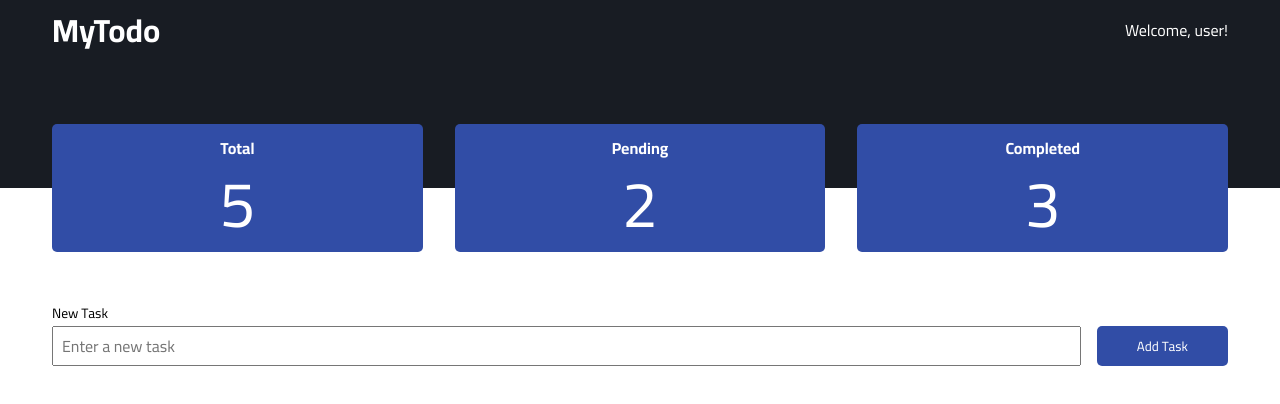
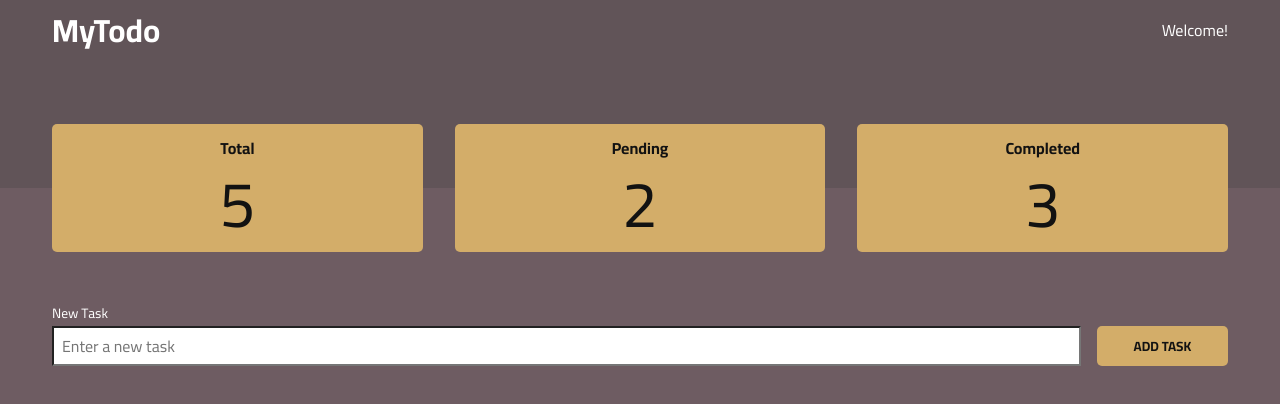
Before and after one commit to flaviare1s/my-todo, a React (Vite) app: page / in a window 1280 px wide. Shown: the top 404 px of the page. Built offline with nearby package versions, Linux system fonts and the light colour scheme.

Commit message:
Adiciona useSate para listar as tarefas e ajusta cores dos estilos

```diff
--- a/src/components/Header/Header.tsx
+++ b/src/components/Header/Header.tsx
@@ -8,7 +8,7 @@ export const Header: React.FC = () => {
       <div className={styles.container}>
         <div>
           <h1>MyTodo</h1>
-          <span>Welcome, user!</span>
+          <span>Welcome!</span>
         </div>
         <div>
           <StatsCard title="Total" value={5} />
--- a/src/components/Header/styles.module.scss
+++ b/src/components/Header/styles.module.scss
@@ -1,5 +1,5 @@
 .header {
-  background-color: #181c23;
+  background-color: #615458;
   color: #fff;
 
   .container {
--- a/src/components/StatsCard/styles.module.scss
+++ b/src/components/StatsCard/styles.module.scss
@@ -1,5 +1,6 @@
 .stats_card {
-  background-color: #314da6;
+  background-color: #D3AD69;
+  color: #121212;
   width: 100%;
   padding: 1rem;
   text-align: center;
@@ -29,3 +30,16 @@
     }
   }
 }
+
+@media screen and (max-width: 360px) {
+  .stats_card {
+    h2 {
+      font-size: 0.5rem;
+      margin-left: -8px;
+    }
+
+    span {
+      font-size: 2rem;
+    }
+  }
+}
--- a/src/components/Tasks/Tasks.tsx
+++ b/src/components/Tasks/Tasks.tsx
@@ -1,12 +1,32 @@
 import styles from "./styles.module.scss";
-import React from "react";
+import React, { FormEvent, useState } from "react";
+
+interface Task {
+  title: string;
+  done: boolean;
+  id: number;
+}
 
 export const Tasks: React.FC = () => {
-  const [taskTitle, setTaskTitle] = React.useState("");
+  const [taskTitle, setTaskTitle] = useState("");
+  const [tasks, setTasks] = useState([] as Task[]);
+
+  function handleSubmitAddTask(e: FormEvent) {
+    e.preventDefault();
+
+    setTasks([
+      ...tasks,
+      {
+        id: 1,
+        title: taskTitle,
+        done: false,
+      },
+    ]);
+  }
 
   return (
     <section className={styles.container}>
-      <form>
+      <form onSubmit={handleSubmitAddTask}>
         <div>
           <label htmlFor="task-title">New Task</label>
           <input
@@ -19,6 +39,15 @@ export const Tasks: React.FC = () => {
         </div>
         <button type="submit">Add Task</button>
       </form>
+
+      <ul>
+        {tasks.map((task) => (
+          <li>
+            <input type="checkbox" name="task" id={`${task.id}`} />
+            <label htmlFor={`${task.id}`}>{task.title}</label>
+          </li>
+        ))}
+      </ul>
     </section>
   );
 };
--- a/src/components/Tasks/styles.module.scss
+++ b/src/components/Tasks/styles.module.scss
@@ -15,6 +15,7 @@
 
       label {
         font-size: 0.85rem;
+        color: #fff;
       }
 
       input {
@@ -22,6 +23,7 @@
         width: 100%;
         padding: 0 0.5rem;
         font-size: 1rem;
+        background-color: #fff;
       }
     }
 
@@ -30,8 +32,33 @@
       height: 40px;
       border: none;
       border-radius: 5px;
-      background-color: #314da6;
-      color: #fff;
+      background-color: #D3AD69;
+      color: #121212;
+      font-weight: bold;
+      text-transform: uppercase;
+    }
+  }
+
+  ul {
+    list-style: none;
+    margin-top: 1rem;
+    padding: 0 0.25rem;
+
+    li {
+      display: flex;
+      align-items: center;
+      gap: .5rem;
+
+      input {
+        height: 1rem;
+        width: 1rem;
+        accent-color: #D3AD69;
+      }
+
+      label {
+        font-size: 1.2rem;
+        color: #fff;
+      }
     }
   }
 }
--- a/src/styles/global.css
+++ b/src/styles/global.css
@@ -6,4 +6,5 @@
 
 body, button, input, textarea, select, option {
   font-family: 'Cairo', sans-serif;
+  background-color: #6E5C62;
 }
```
